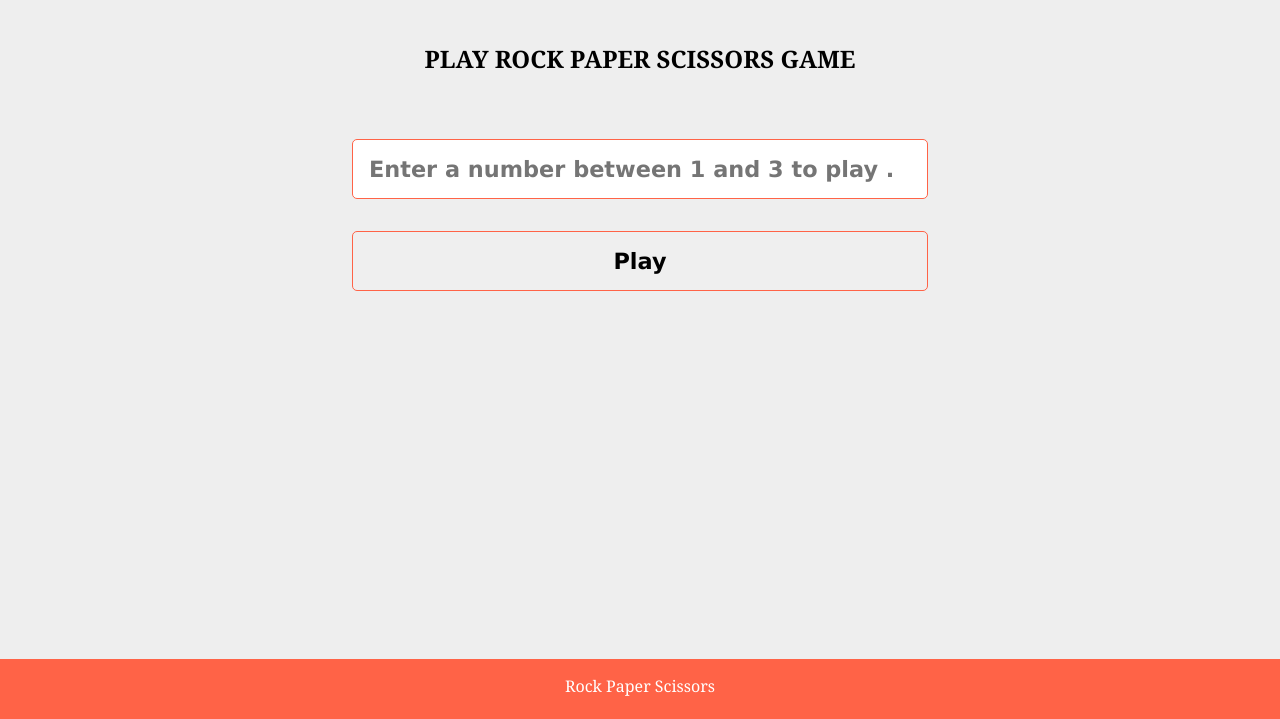
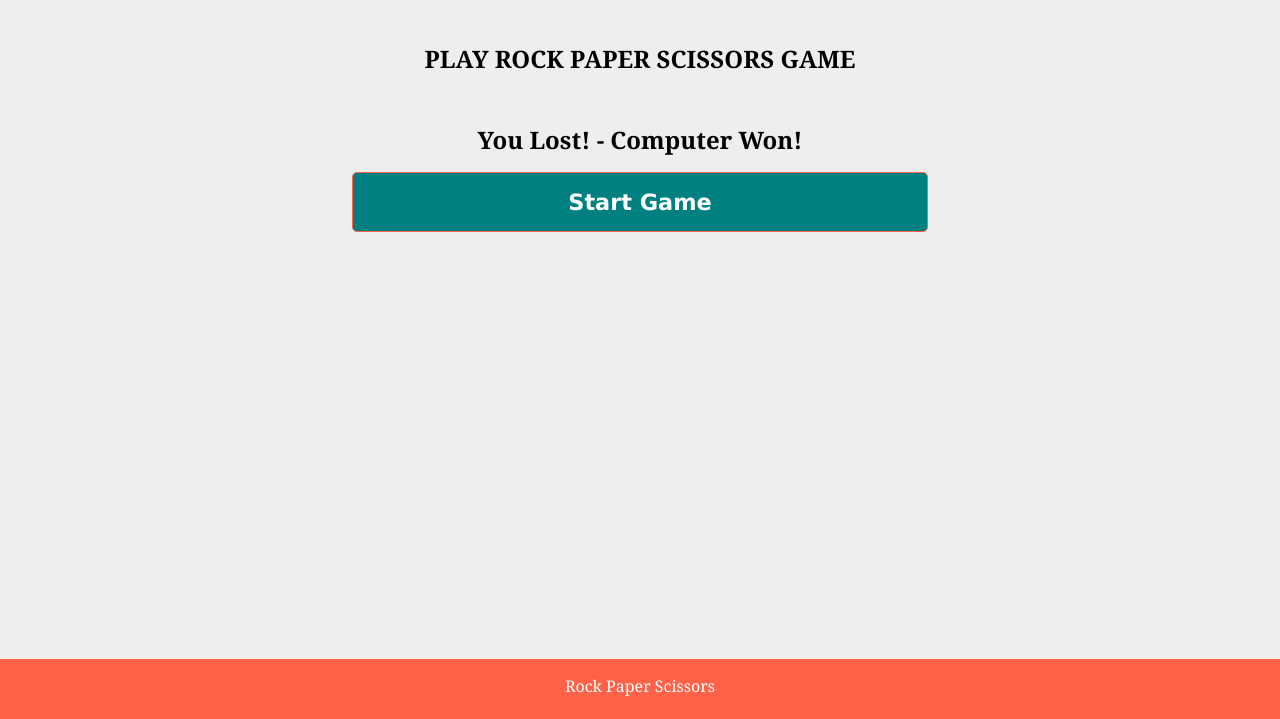
Before and after one commit to AmoroBG/Rock-Paper-Scissors, a plain HTML site: page index.html in a window 1280 px wide. Both pictures are taken after a click on the button "Play". Shown: the part 81-800 px from the top of the page. Drawn offline with Linux system fonts and the light colour scheme.

Commit message:
Complete UI design and connect it to the Code

```diff
--- a/index.html
+++ b/index.html
@@ -24,9 +24,14 @@
                 <h1 class="game-title"> Play Rock Paper Scissors Game</h1>
             </section>
             <section class="game-play">
-                <input type="number" id="game-input" placeholder="Enter a number between 1 and 3 to play ...">
-                <button class="btn btn-play"> Play</button>
+                <div class="result" id="result">
+                    <input type="number" id="game-input" placeholder="Enter a number between 1 and 3 to play ...">
+                </div>
+                <button class="btn btn-play" id="play"> Play</button>
+                <!-- Start Game -->
+                <button class="btn btn-start-game display-none " id="start-game"> Start Game</button>
             </section>
+
         </div>
     </main>
     <footer class="footer">
--- a/main.js
+++ b/main.js
@@ -1,10 +1,15 @@
-// Math.random() * (max - min) + min
-// console.log(Math.floor(Math.random() * 3) + 1);
-let computerPlay = Math.floor(Math.random() * 3) + 1
-let humanPlay;
-let win;
-// function computerScore()
+// Variables Declarations
+const humanInput = document.getElementById("game-input")
+const play = document.getElementById("play")
+const result = document.getElementById("result")
+const startGame = document.getElementById("start-game")
+let computerPlay = ""
+let humanPlay = ""
+let win = ""
+    // function computerScore()
 function computerScore() {
+    // Generate Random Number
+    computerPlay = Math.floor(Math.random() * 3) + 1
     if (computerPlay == 1) {
         computerPlay = "Rock"
     } else if (computerPlay == 2) {
@@ -16,6 +21,7 @@ function computerScore() {
 }
 // function humanScore()
 function humanScore() {
+    humanPlay = humanInput.value
     if (humanPlay == 1) {
         humanPlay = "Rock"
     } else if (humanPlay == 2) {
@@ -50,4 +56,17 @@ function playGame() {
     }
     console.log(win);
 }
-playGame()
+play.addEventListener("click", function() {
+    // computerScore()
+    // humanScore()
+    playGame()
+    humanInput.value = ""
+    result.innerHTML = "<h2>" + win + "</h2>"
+    play.classList.add("display-none")
+    startGame.classList.remove("display-none")
+})
+startGame.addEventListener("click", function() {
+    result.innerHTML = '<input type="number" id="game-input" placeholder="Enter a number between 1 and 3 to play ...">'
+    startGame.classList.add("display-none")
+    play.classList.remove("display-none")
+})
--- a/styles.css
+++ b/styles.css
@@ -39,11 +39,6 @@ h1 {
     margin: auto;
     padding: 1rem;
     text-align: center;
-    /* display: flex;
-    flex-direction: column;
-    align-items: center;
-    justify-content: center;
-    overflow: hidden; */
 }
 
 
@@ -60,7 +55,7 @@ h1 {
 .game-play button */
 
 .game-play input,
-.game-play button {
+.btn {
     display: inline-block;
     width: 100%;
     margin: 1rem 0;
@@ -73,11 +68,20 @@ h1 {
 }
 
 .game-play input:hover,
-.game-play button:hover {
+.btn:hover {
     border: 2px dashed teal;
     background-color: purple;
     color: #fff;
     text-transform: uppercase;
+}
+
+.btn-start-game {
+    background-color: teal;
+    color: #fff;
+}
+
+.display-none {
+    display: none;
 }
 
 
```
